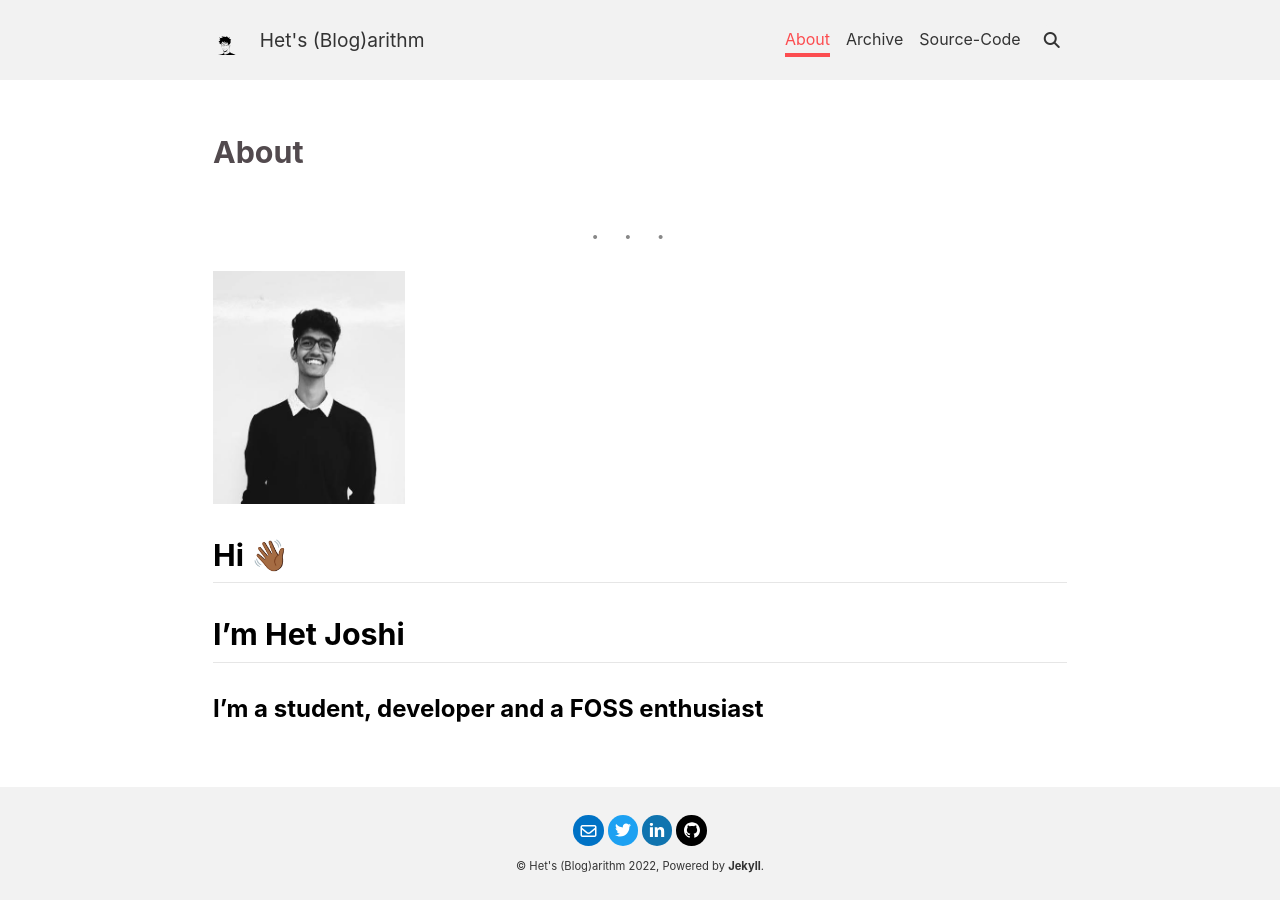
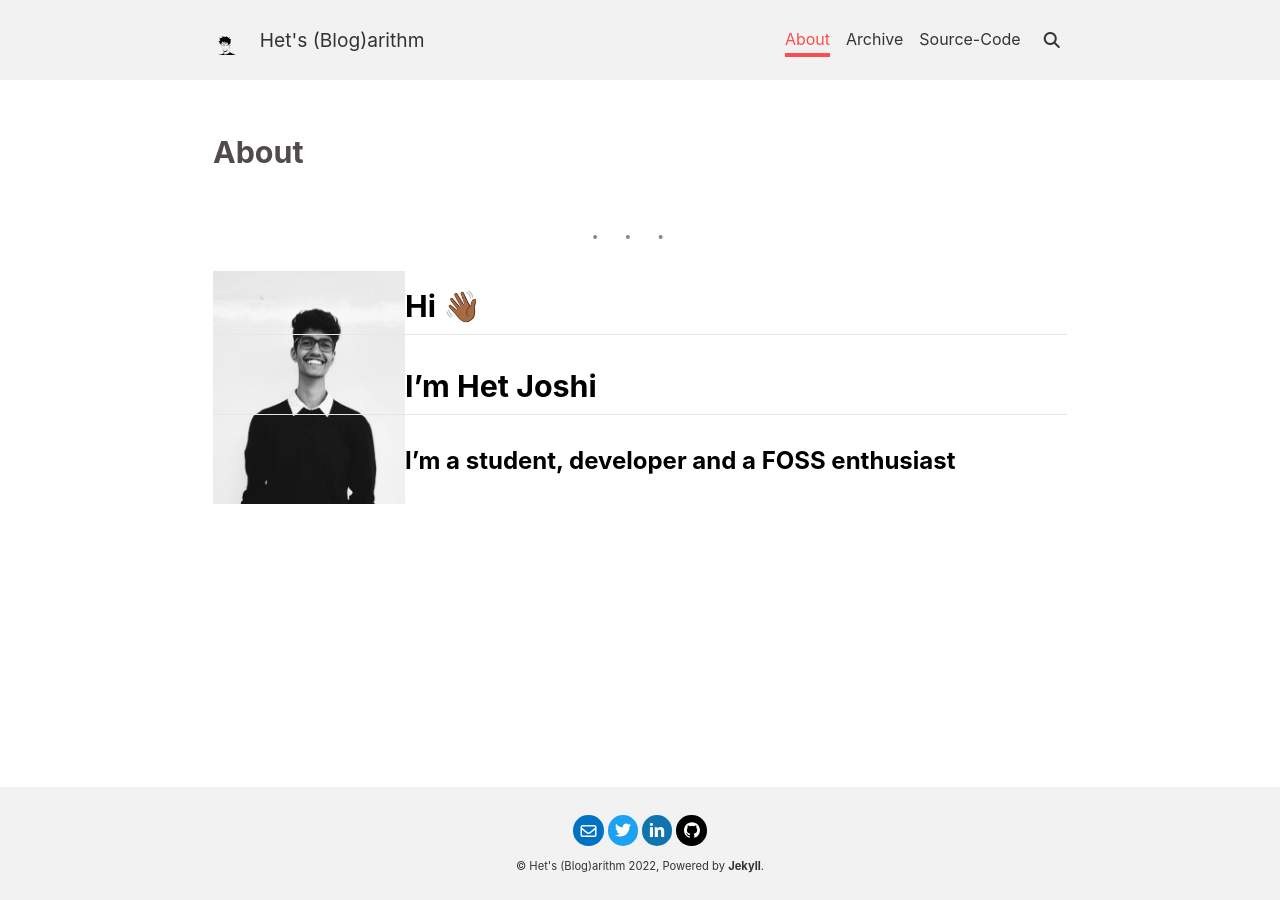
Before and after one commit to Het-Joshi/blog, a Jekyll site: the page built from about.md, in a window 1280 px wide. Built offline with Jekyll 4.4.1, drawn with Linux system fonts in a browser that asks for light colours; nearby versions of some CDN libraries.

Commit message:
Update about.md

```diff
--- a/about.md
+++ b/about.md
@@ -27,6 +27,9 @@ titles:
 key: page-about
 ---
 ---
+<style>
+  img{ float: left;}
+ </style>
 <img class="image image--md" src="/het.jpg"/>
 ## Hi 👋🏾
 ## I'm Het Joshi
```
